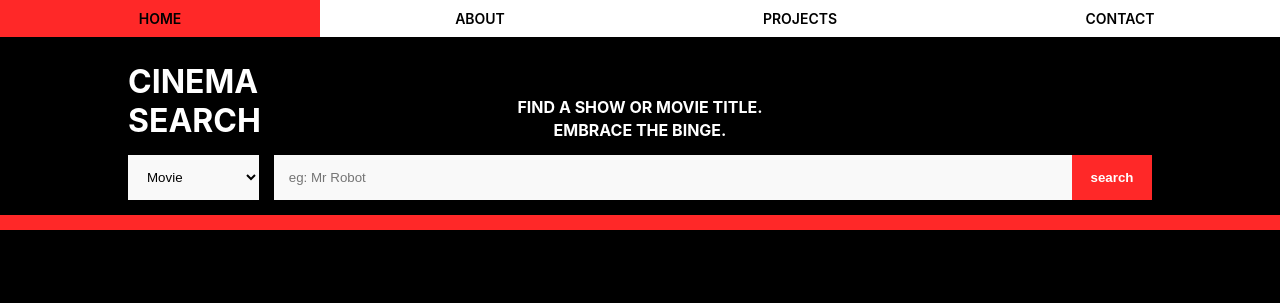
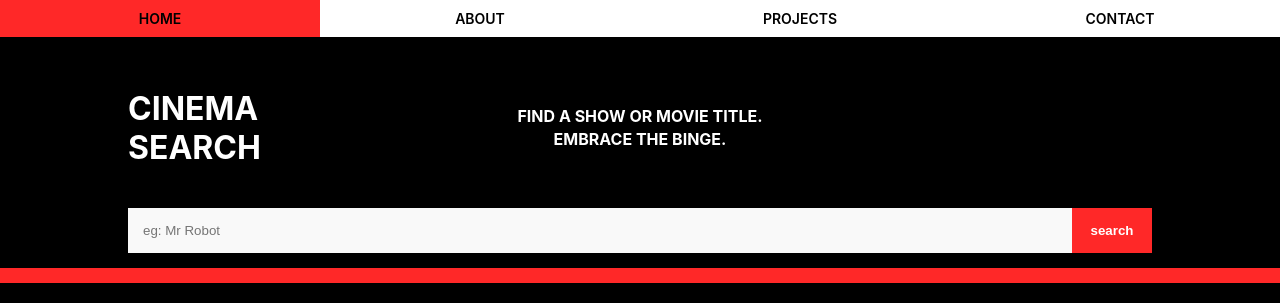
Before and after one commit to mwbhtx/cinemasearch-app, a React (Create React App) app in the folder frontend/: page / in a window 1280 px wide. Shown: the top 303 px of the page. Built offline with nearby package versions, Linux system fonts and the light colour scheme; no server answers.

Commit message:
Redefined title search logic.
* Removed type input
* Search now pulls movie / tv show titles together
* Added sort to results from most rating votes to least in an effort to bring more popular titles to the top of the page.

```diff
--- a/frontend/src/App.js
+++ b/frontend/src/App.js
@@ -1,4 +1,4 @@
-import logo from './logo.svg';
+
 import './App.css';
 import SearchPage from './pages/searchpage';
 
--- a/frontend/src/pages/searchpage-styles.css
+++ b/frontend/src/pages/searchpage-styles.css
@@ -28,6 +28,8 @@ body {
 .header-col-2 {
     display: flex;
     flex-direction: column;
+    justify-content: center;
+    align-items: center;
 }
 
 nav {
@@ -86,6 +88,8 @@ nav {
 
 .form-container {
     display: flex;
+    justify-content: center;
+    width: 100%;
 }
 
 #mid-content-grid {
@@ -119,15 +123,12 @@ nav {
 .header-headings {
     display: flex;
     position: relative;
-    align-items: flex-end;
+    align-items: center;
     text-transform: uppercase;
     margin-bottom: 15px;
+    width: 100%;
 }
 
-.header-headings * {
-    margin: 0;
-    padding: 0;
-}
 
 .header-site-name {
     display: flex;
@@ -135,12 +136,12 @@ nav {
 }
 
 .header-subtitle {
+    position: absolute;
+    left: 0;
     display: flex;
-    position: absolute;
     flex-direction: column;
     text-align: center;
     color: white;
-    width: 100%;
     margin: 0 auto;
     gap: 3px;
     width: 100%;
@@ -148,6 +149,7 @@ nav {
 
 .header-subtitle * {
     padding: 0;
+    margin: 0;
 }
 
 .search-submit-container {
@@ -163,11 +165,14 @@ nav {
     padding-left: 15px;
     font-weight: 500;
     width: 100%;
+    color: black;
+    border-radius: 0;
 }
 
 #type-input {
     width: 150px;
     margin-right: 15px;
+    border-radius: 0;
 }
 
 #submit-input {
@@ -179,7 +184,8 @@ nav {
     background-color: #FF2828;
     color: white;
     font-weight: 700;
-    border-radius: none;
+    border-radius: 0;
+    -webkit-border-radius: 0;
 
 }
 
@@ -463,7 +469,6 @@ nav {
 
     .form-container {
         flex-direction: column;
-        gap: 15px;
     }
 
     #type-input {
--- a/frontend/src/pages/searchpage.jsx
+++ b/frontend/src/pages/searchpage.jsx
@@ -40,6 +40,8 @@ const baseURL = 'https://mwbhtx-cinemasearch-6k9ku.ondigitalocean.app/v1/';
 
 export default function SearchPage(props) {
 
+    const endpoint = process.env.REACT_APP_LOCALHOST || baseURL;
+
     const [formValues, setFormValues] = useState({
         query: '',
         query_type: 'movie',
@@ -76,11 +78,12 @@ export default function SearchPage(props) {
 
         if (searchQuery.length > 0) {
             const requestConfig = {
-                url: uri,
+                url: process.env.REACT_APP_LOCALHOST + 'multi',
                 params: formValues,
             }
 
             try {
+                console.log(`Requesting data at ${requestConfig.url}`);
                 const response = await axios(requestConfig);
                 setMediaQueryResponse(response.data);
             }
@@ -126,10 +129,6 @@ export default function SearchPage(props) {
                         </span>
                     </span>
                     <form className='form-container' onSubmit={onSubmitHandler}>
-                        <select id='type-input' type='text' name='query_type' value={formValues.query_type} onChange={handleFormChange}>
-                            <option value='movie'>Movie</option>
-                            <option value='tv'>TV</option>
-                        </select>
                         <span className='search-submit-container'>
                             <input id='search-input' type='text' placeholder='eg: Mr Robot' name='query' value={formValues.query} onChange={handleFormChange} />
                             <input id='submit-input' type='submit' value='search' />
@@ -237,6 +236,8 @@ function MoviePoster(props) {
 
             if (data != null) {
 
+                console.log(data);
+
                 // check if streaming services returned are supported by our application
                 Object.keys(data).forEach( serviceIn => {
                     // if supported, append an html element to our services list
--- a/frontend/src/styles/global-styles.css
+++ b/frontend/src/styles/global-styles.css
@@ -1,4 +1,3 @@
-
 *,
 *::before,
 *::after {
@@ -19,3 +18,7 @@ h1 {
 h2 {
   font-size: 32px;
 }
+
+input {
+  -webkit-appearance: none;
+}
```
Also changed, not shown: 2 other files (tests, documents, lock files or other folders).
